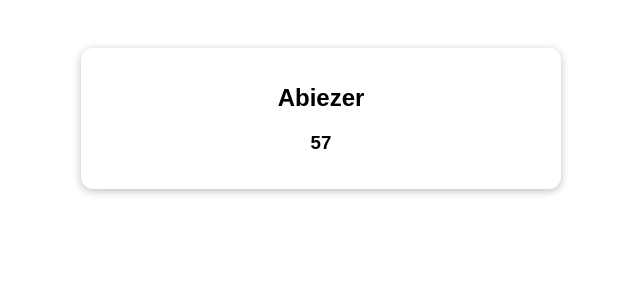
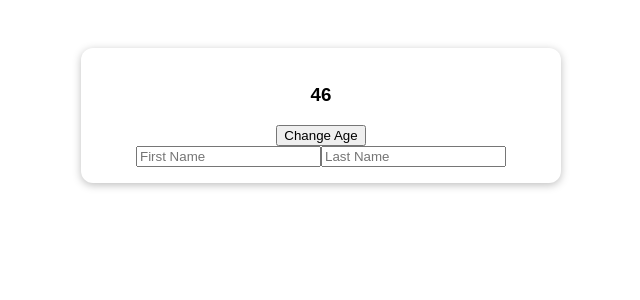
Before and after one commit to AbeJitsu/Composition-API, a Vue app: page / in a window 1280 px wide. Shown: the top 300 px of the page, without its empty margins (319-959 px from the left). Built offline with nearby package versions, Linux system fonts and the light colour scheme.

Commit message:
Refactor App.vue component

```diff
--- a/src/App.vue
+++ b/src/App.vue
@@ -1,31 +1,51 @@
 <template>
   <section class="container">
-    <h2>{{ user.name }}</h2>
-
-    <h3>{{ user.age }}</h3>
+    <h2>{{ userName }}</h2>
+    <h3>{{ age }}</h3>
+    <button @click="setAge">Change Age</button>
+    <div>
+      <input type="text" placeholder="First Name" v-model="firstName" />
+      <input type="text" placeholder="Last Name" v-model="lastName" />
+    </div>
   </section>
 </template>
 
 <script>
-import { reactive } from 'vue';
+import { ref, computed } from 'vue';
 
 export default {
   setup() {
-    // const uName = ref ( 'Abe');
-    // const uAge = ref ( 46 );
-    const user = reactive({
-      name: 'Abe',
-      age: 46,
+    // const uName = ref('Abe');
+    const firstName = ref('');
+    const lastName = ref('');
+    const uAge = ref(46);
+    // const user = reactive({
+    //   name: 'Abe',
+    //   age: 46,
+    // });
+
+    const uName = computed(function () {
+      return firstName.value + ' ' + lastName.value;
     });
 
-    setTimeout(function () {
-      // uName.value = 'Abiezer',
-      // uAge.value = 47
-      (user.name = 'Abiezer'), (user.age = 57);
-    }, 2000);
+    function setNewAge() {
+      uAge.value = 47;
+    }
+
+    // function setFirstName(event) {
+    //   firstName.value = event.target.value;
+    // }
+
+    // function setLastName(event) {
+    //   lastName.value = event.target.value;
+    // }
 
     return {
-      user: user,
+      userName: uName,
+      age: uAge,
+      setAge: setNewAge,
+      firstName,
+      lastName,
     };
   },
 };
```
